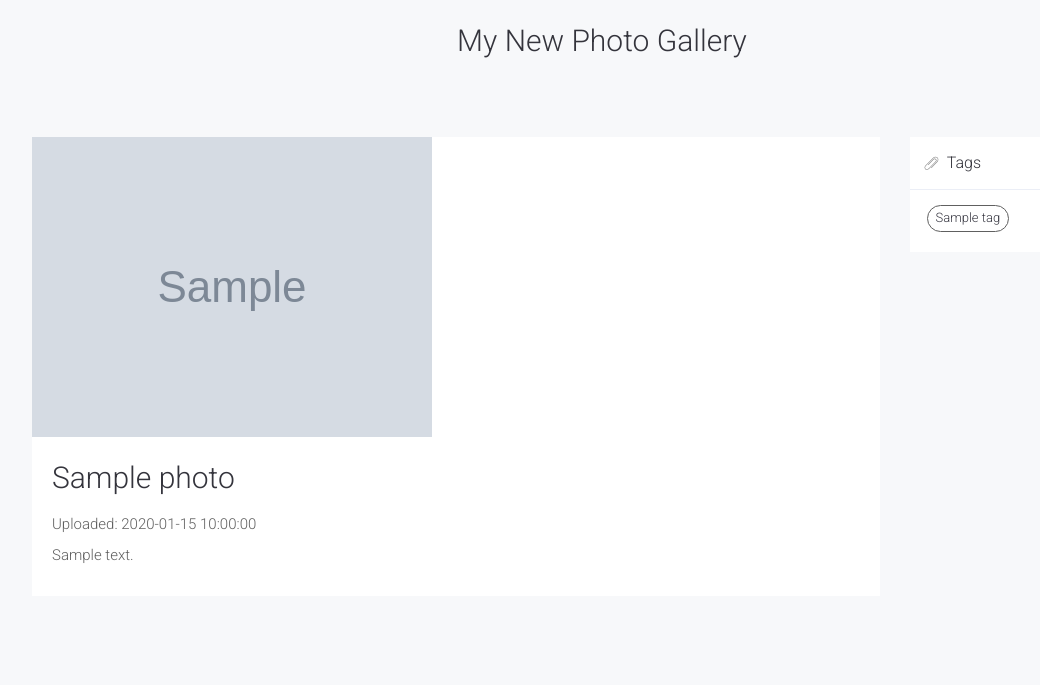
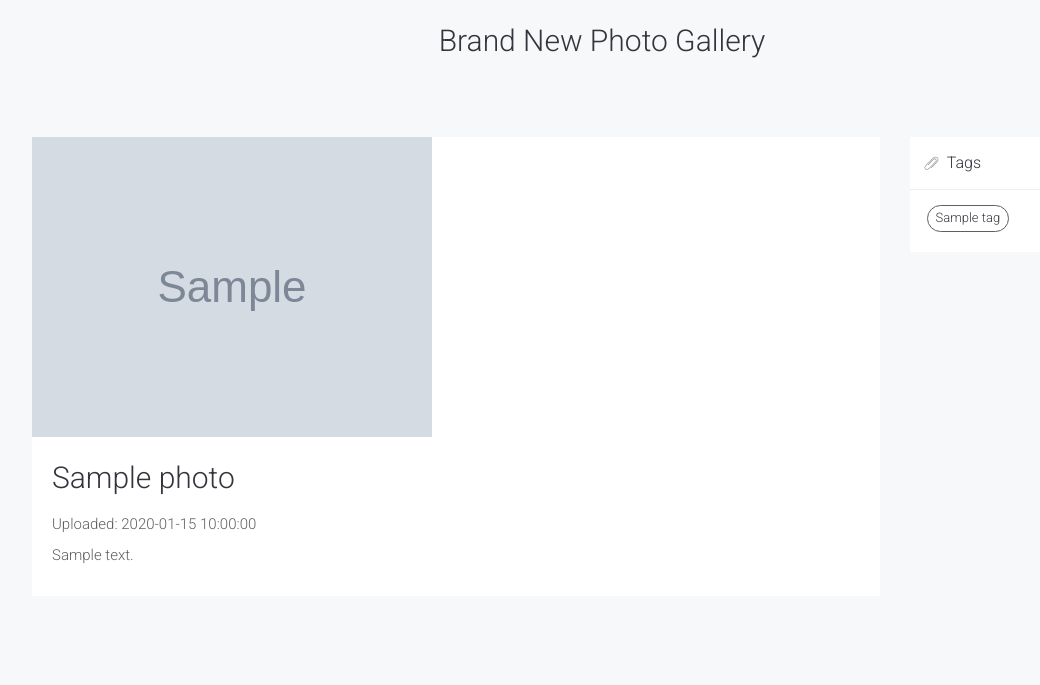
Before and after one commit to TonyReliesOnCoffee/photogallery, a Python web app: template templates/photodetail.html in a window 1280 px wide. Shown: the top 685 px of the page, without its empty margins (38-1078 px from the left). Run offline with Jinja, Linux system fonts and the light colour scheme; the template is opened without the code that fills it: most values are stand-ins (such as "Sample title", 1, 10 or a date in 2020); grey boxes marked "Sample" are stand-in pictures; some libraries are stand-ins or nearby versions; some web fonts are replaced.

Commit message:
Update photodetail.html

```diff
--- a/templates/photodetail.html
+++ b/templates/photodetail.html
@@ -28,7 +28,7 @@
     <!--========== BACKGROUND COLOR SKY LIGHT ==========-->
     <div class="bg-color-sky-light">
         <br>
-    <center><h2>My New Photo Gallery</h2>
+    <center><h2>Brand New Photo Gallery</h2>
 
 
     </center>
```
